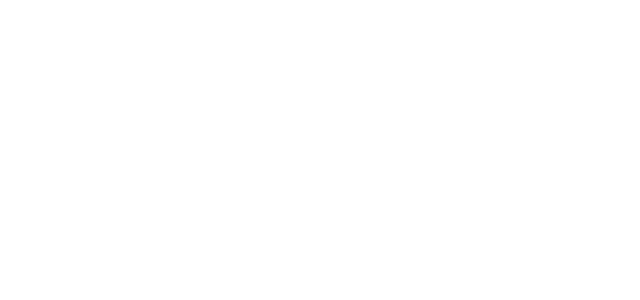
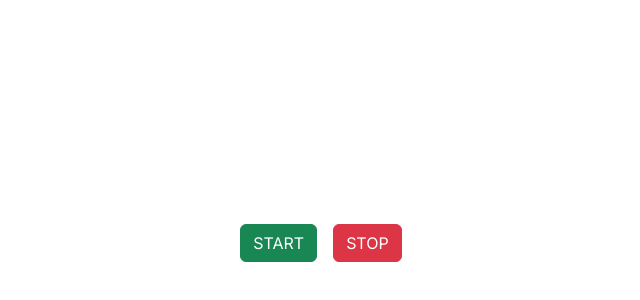
Before and after one commit to monaca-samples/Background-Geolocation-Tracking, a Next.js app: page / in a window 1280 px wide. Shown: the part 442-742 px from the top of the page, without its empty margins (319-959 px from the left). Built offline with nearby package versions, Linux system fonts and the light colour scheme.

Commit message:
Added the geolocation plugin

```diff
--- a/capacitor.config.json
+++ b/capacitor.config.json
@@ -2,5 +2,8 @@
 	"appId": "com.example.geo",
 	"appName": "my-app",
 	"webDir": "out",
-	"bundledWebRuntime": false
+	"bundledWebRuntime": false,
+	"android": {
+		"useLegacyBridge": true
+	}
 }
--- a/package.json
+++ b/package.json
@@ -12,13 +12,15 @@
     "ionic:serve": "npm run start"
   },
   "dependencies": {
+    "@capacitor-community/background-geolocation": "^1.2.14",
     "@capacitor/android": "^5.2.1",
     "@capacitor/core": "^5.2.2",
     "@capacitor/ios": "^5.2.1",
+    "bootstrap": "^5.3.0",
     "capacitor": "^0.0.3",
-    "framework7": "^8.2.0",
     "next": "13.4.10",
     "react": "18.2.0",
+    "react-bootstrap": "^2.8.0",
     "react-dom": "18.2.0",
     "test2": "^1.0.5"
   },
--- a/src/pages/_app.js
+++ b/src/pages/_app.js
@@ -1,4 +1,5 @@
 import '@/styles/globals.css'
+import 'bootstrap/dist/css/bootstrap.min.css'
 
 export default function App({ Component, pageProps }) {
   return <Component {...pageProps} />
--- a/src/pages/index.js
+++ b/src/pages/index.js
@@ -1,13 +1,11 @@
 import Head from 'next/head'
-import Image from 'next/image'
 import { Inter } from 'next/font/google'
 import styles from '../styles/Map.module.css'
+import Button from 'react-bootstrap/Button';
 
 const inter = Inter({ subsets: ['latin'] })
 
 export default function Map() {
-
-
   return (
     <>
       <Head>
@@ -16,7 +14,10 @@
         <meta name="viewport" content="width=device-width, initial-scale=1" />
       </Head>
       <main className={`${inter.className} ${styles.main}`}>
-        <div>
+        <div id="report" className="h-75"></div>
+        <div className="row">
+          <Button className="col btn-success me-3">START</Button>
+          <Button className="col btn-danger">STOP</Button>
         </div>
       </main>
     </>
--- a/src/styles/Map.module.css
+++ b/src/styles/Map.module.css
@@ -9,7 +9,7 @@
 
 .grid {
   display: grid;
-  grid-template-columns: repeat(4, minmax(25%, auto));
+  grid-template-columns: repeat(2, minmax(50%, auto));
   width: var(--max-width);
   max-width: 100%;
 }
```
Also changed, not shown: 8 other files (tests, documents, lock files or other folders).
